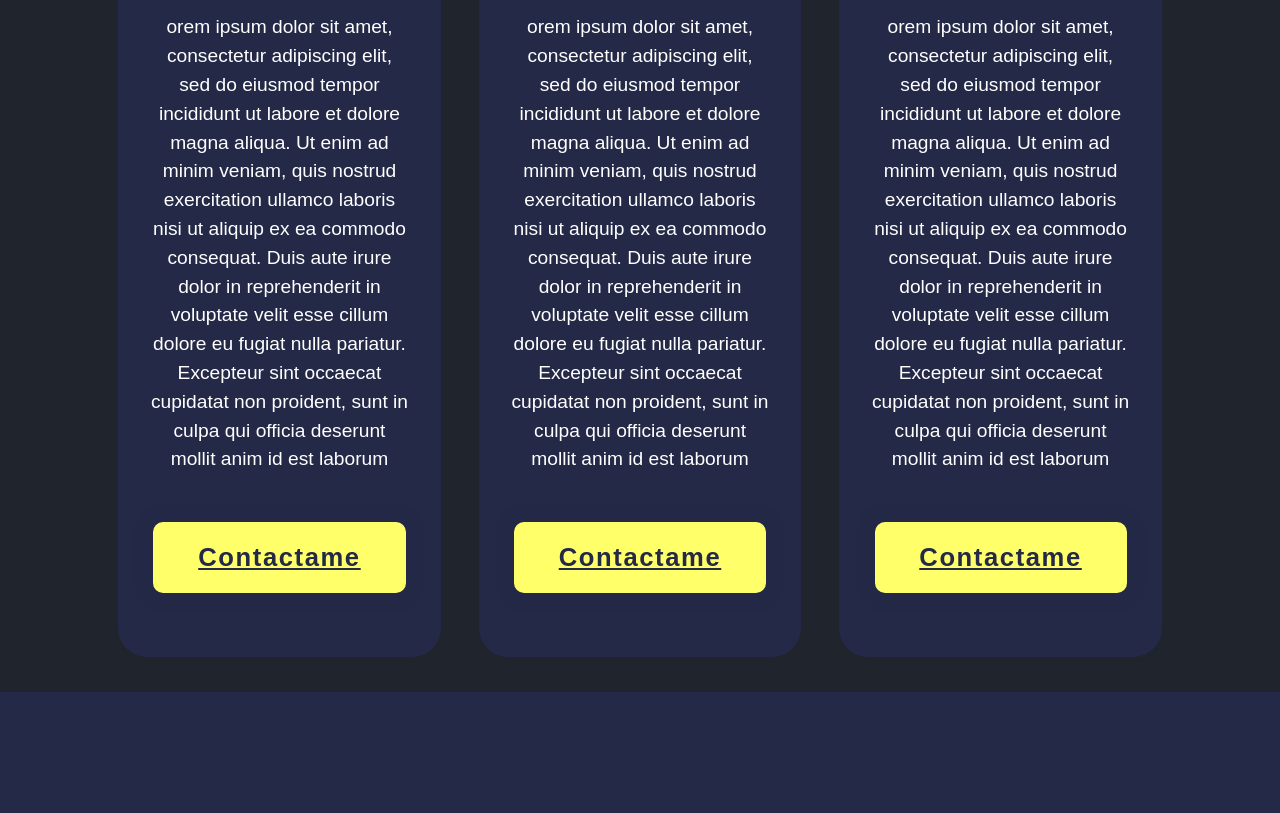
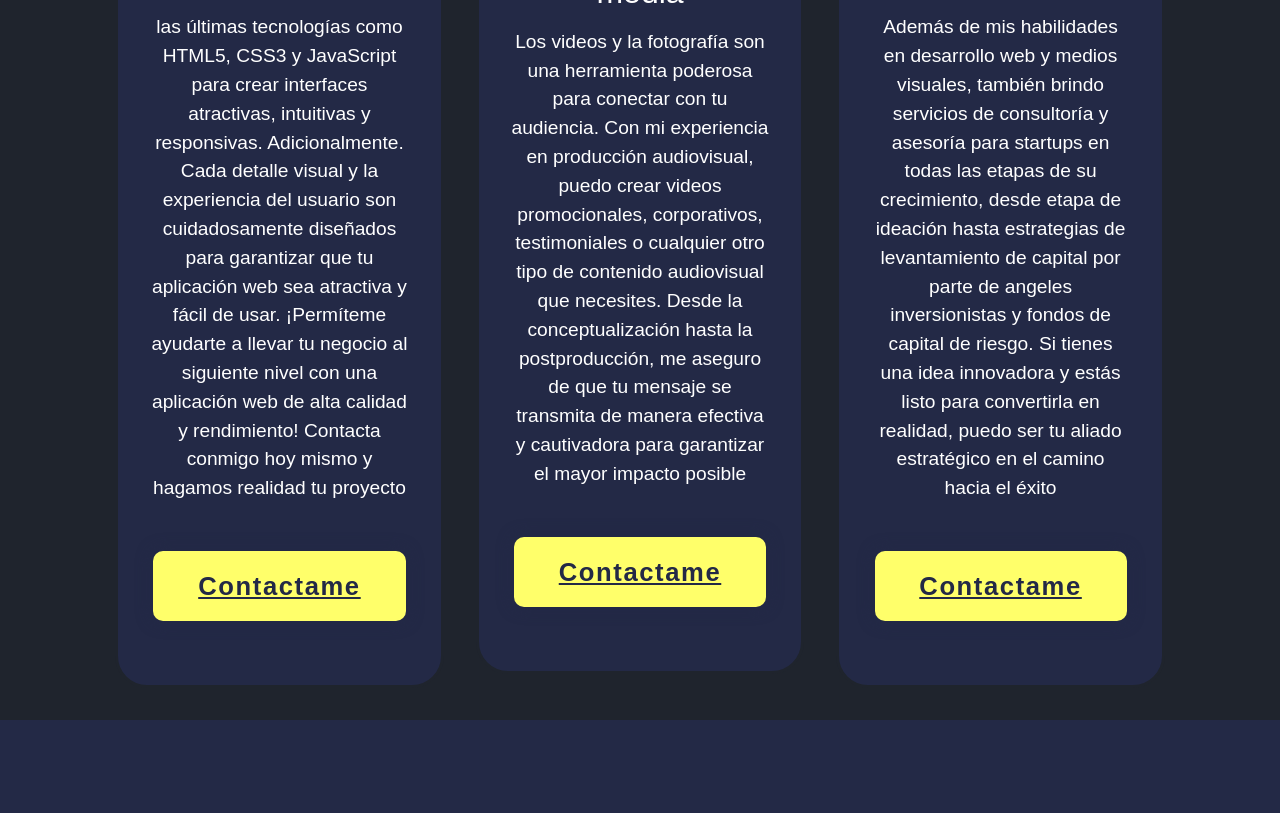
Before and after one commit to Davidfvillamil/Davidfvillamil.github.io, a plain HTML site: page index.html in a window 1280 px wide. Shown: the part 2439-3252 px from the top of the page. Drawn offline with nearby package versions, Linux system fonts and the light colour scheme.

Commit message:
agregar texto a servicios

```diff
--- a/index.html
+++ b/index.html
@@ -85,21 +85,21 @@
             <div class="service">
                 <i class='bx bx-code-curly' ></i>
                 <h3>Desarrollo web apps</h3>
-                <p>orem ipsum dolor sit amet, consectetur adipiscing elit, sed do eiusmod tempor incididunt ut labore et dolore magna aliqua. Ut enim ad minim veniam, quis nostrud exercitation ullamco laboris nisi ut aliquip ex ea commodo consequat. Duis aute irure dolor in reprehenderit in voluptate velit esse cillum dolore eu fugiat nulla pariatur. Excepteur sint occaecat cupidatat non proident, sunt in culpa qui officia deserunt mollit anim id est laborum</p>
+                <p>las últimas tecnologías como HTML5, CSS3 y JavaScript para crear interfaces atractivas, intuitivas y responsivas. Adicionalmente. Cada detalle visual y la experiencia del usuario son cuidadosamente diseñados para garantizar que tu aplicación web sea atractiva y fácil de usar. ¡Permíteme ayudarte a llevar tu negocio al siguiente nivel con una aplicación web de alta calidad y rendimiento! Contacta conmigo hoy mismo y hagamos realidad tu proyecto</p>
                 <a class="service-box-buton" href="#contact-section">Contactame</a>
             </div>
 
             <div class="service">
                 <i class='bx bxl-youtube'></i>
                 <h3>Creación de media</h3>
-                <p>orem ipsum dolor sit amet, consectetur adipiscing elit, sed do eiusmod tempor incididunt ut labore et dolore magna aliqua. Ut enim ad minim veniam, quis nostrud exercitation ullamco laboris nisi ut aliquip ex ea commodo consequat. Duis aute irure dolor in reprehenderit in voluptate velit esse cillum dolore eu fugiat nulla pariatur. Excepteur sint occaecat cupidatat non proident, sunt in culpa qui officia deserunt mollit anim id est laborum</p>
+                <p>Los videos y la fotografía son una herramienta poderosa para conectar con tu audiencia. Con mi experiencia en producción audiovisual, puedo crear videos promocionales, corporativos, testimoniales o cualquier otro tipo de contenido audiovisual que necesites. Desde la conceptualización hasta la postproducción, me aseguro de que tu mensaje se transmita de manera efectiva y cautivadora para garantizar el mayor impacto posible</p>
                 <a class="service-box-buton" href="#contact-section">Contactame</a>
             </div>
 
             <div class="service">
                 <i class='bx bx-line-chart'></i>
                 <h3>Desarrollo de negocios</h3>
-                <p>orem ipsum dolor sit amet, consectetur adipiscing elit, sed do eiusmod tempor incididunt ut labore et dolore magna aliqua. Ut enim ad minim veniam, quis nostrud exercitation ullamco laboris nisi ut aliquip ex ea commodo consequat. Duis aute irure dolor in reprehenderit in voluptate velit esse cillum dolore eu fugiat nulla pariatur. Excepteur sint occaecat cupidatat non proident, sunt in culpa qui officia deserunt mollit anim id est laborum</p>
+                <p>Además de mis habilidades en desarrollo web y medios visuales, también brindo servicios de consultoría y asesoría para startups en todas las etapas de su crecimiento, desde etapa de ideación hasta estrategias de levantamiento de capital por parte de angeles inversionistas y fondos de capital de riesgo. Si tienes una idea innovadora y estás listo para convertirla en realidad, puedo ser tu aliado estratégico en el camino hacia el éxito</p>
                 <a class="service-box-buton" href="#contact-section">Contactame</a>
             </div>
         </div>
```
